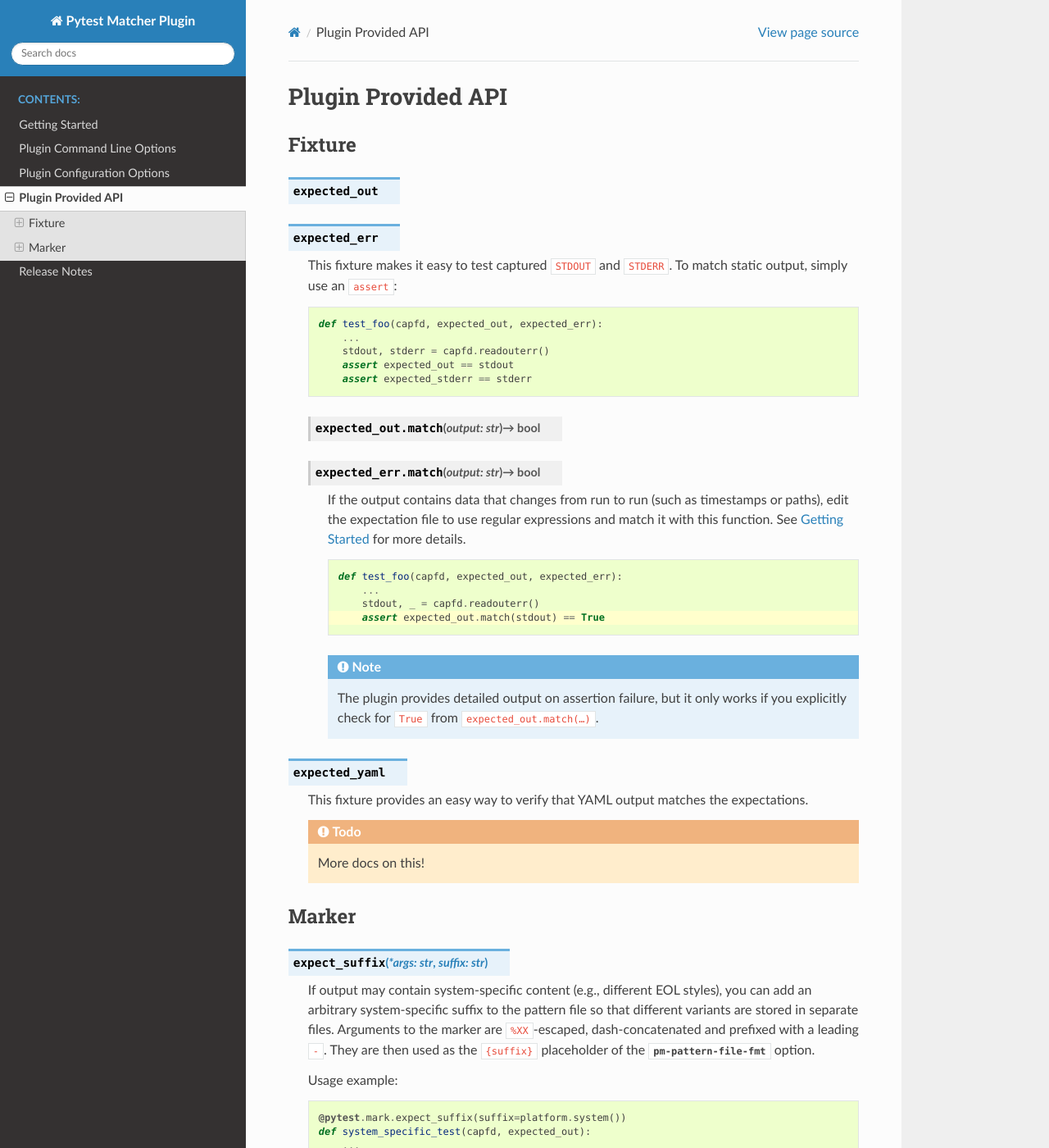
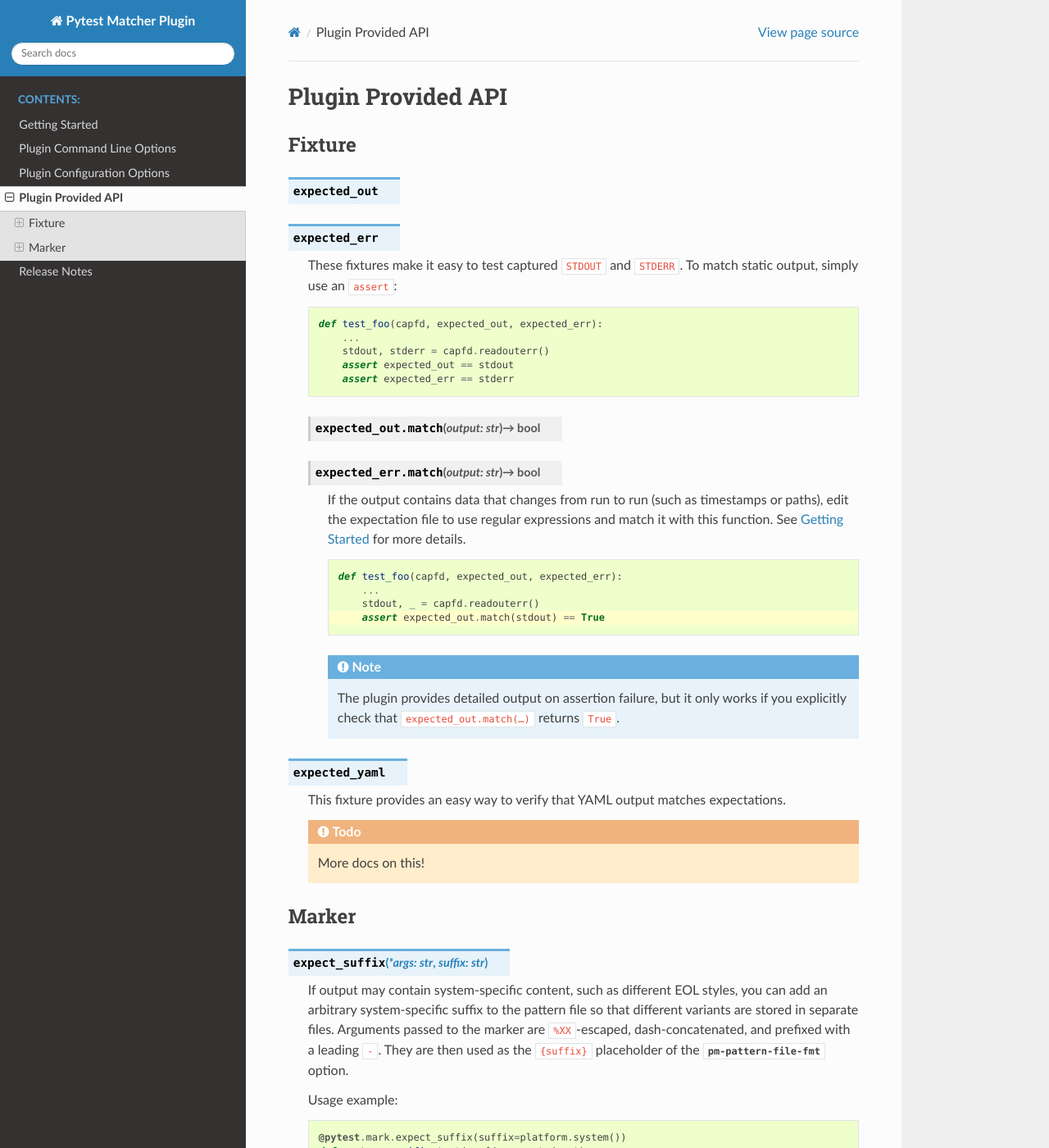
Before and after one commit to zaufi/pytest-matcher, a Sphinx documentation site: the page built from doc/api.rst, in a window 1280 px wide and 1400 px high. Shown: the whole window at 82% size. Built offline with Sphinx 7.4.7 and the Read the Docs theme 3.1.0, drawn with Linux system fonts in a browser that asks for light colours; the version number could not be read and is left out; some of the changed text lies outside the part shown.

```diff
--- a/doc/api.rst
+++ b/doc/api.rst
@@ -12,7 +12,7 @@ Fixture
 .. py:data:: expected_out
 .. py:data:: expected_err
 
-    This fixture makes it easy to test captured ``STDOUT`` and ``STDERR``.
+    These fixtures make it easy to test captured ``STDOUT`` and ``STDERR``.
     To match static output, simply use an ``assert``:
 
     .. code-block:: python
@@ -21,7 +21,7 @@ Fixture
             ...
             stdout, stderr = capfd.readouterr()
             assert expected_out == stdout
-            assert expected_stderr == stderr
+            assert expected_err == stderr
 
     .. py:function:: expected_out.match(output: str) -> bool
     .. py:function:: expected_err.match(output: str) -> bool
@@ -40,11 +40,11 @@ Fixture
 
         .. note::
             The plugin provides detailed output on assertion failure, but it only works if you
-            explicitly check for ``True`` from ``expected_out.match(…)``.
+            explicitly check that ``expected_out.match(…)`` returns ``True``.
 
 .. py:data:: expected_yaml
 
-    This fixture provides an easy way to verify that YAML output matches the expectations.
+    This fixture provides an easy way to verify that YAML output matches expectations.
 
     .. todo::
         More docs on this!
@@ -55,10 +55,10 @@ Marker
 
 .. py:function:: expect_suffix(*args: str, suffix: str)
 
-    If output may contain system-specific content (e.g., different EOL styles), you can add an
+    If output may contain system-specific content, such as different EOL styles, you can add an
     arbitrary system-specific suffix to the pattern file so that different variants are stored in
-    separate files.  Arguments to the marker are ``%XX``-escaped, dash-concatenated and prefixed with
-    a leading ``-``. They are then used as the ``{suffix}`` placeholder of the
+    separate files. Arguments passed to the marker are ``%XX``-escaped, dash-concatenated, and
+    prefixed with a leading ``-``. They are then used as the ``{suffix}`` placeholder of the
     :option:`pm-pattern-file-fmt` option.
 
     Usage example:
--- a/doc/configuration.rst
+++ b/doc/configuration.rst
@@ -33,7 +33,7 @@ The following options can be set in the `Pytest configuration file`_.
     - ``{callspec}`` for the parameterized part of the test function.
     - ``{suffix}`` for the optional suffix added by the :py:func:`expect_suffix` mark.
 
-    Note that for non-class test functions, the ``{class}`` placeholder will be empty.
+    For non-class test functions, the ``{class}`` placeholder is empty.
     For parametrized tests, the ``{callspec}`` placeholder contains ``%XX``-escaped information
     about the parametrization.
 
--- a/doc/include-traversal-warning.rst
+++ b/doc/include-traversal-warning.rst
@@ -3,7 +3,7 @@
 
 .. attention::
 
-    Directory traversal is not allowed for path parameters and paths must be relative.
+    Directory traversal is not allowed for path parameters, and paths must be relative.
     They are evaluated relative to the ``rootdir`` determined_ by ``pytest``.
 
 .. _determined: https://docs.pytest.org/en/latest/reference/customize.html#initialization-determining-rootdir-and-configfile
```
Also changed, not shown: other parts of doc/api.rst (+1 -1 lines), ChangeLog.rst (+11 -11 lines), README.rst (+4 -4 lines), doc/getting-started.rst (+7 -7 lines), doc/index.rst (+5 -5 lines).
